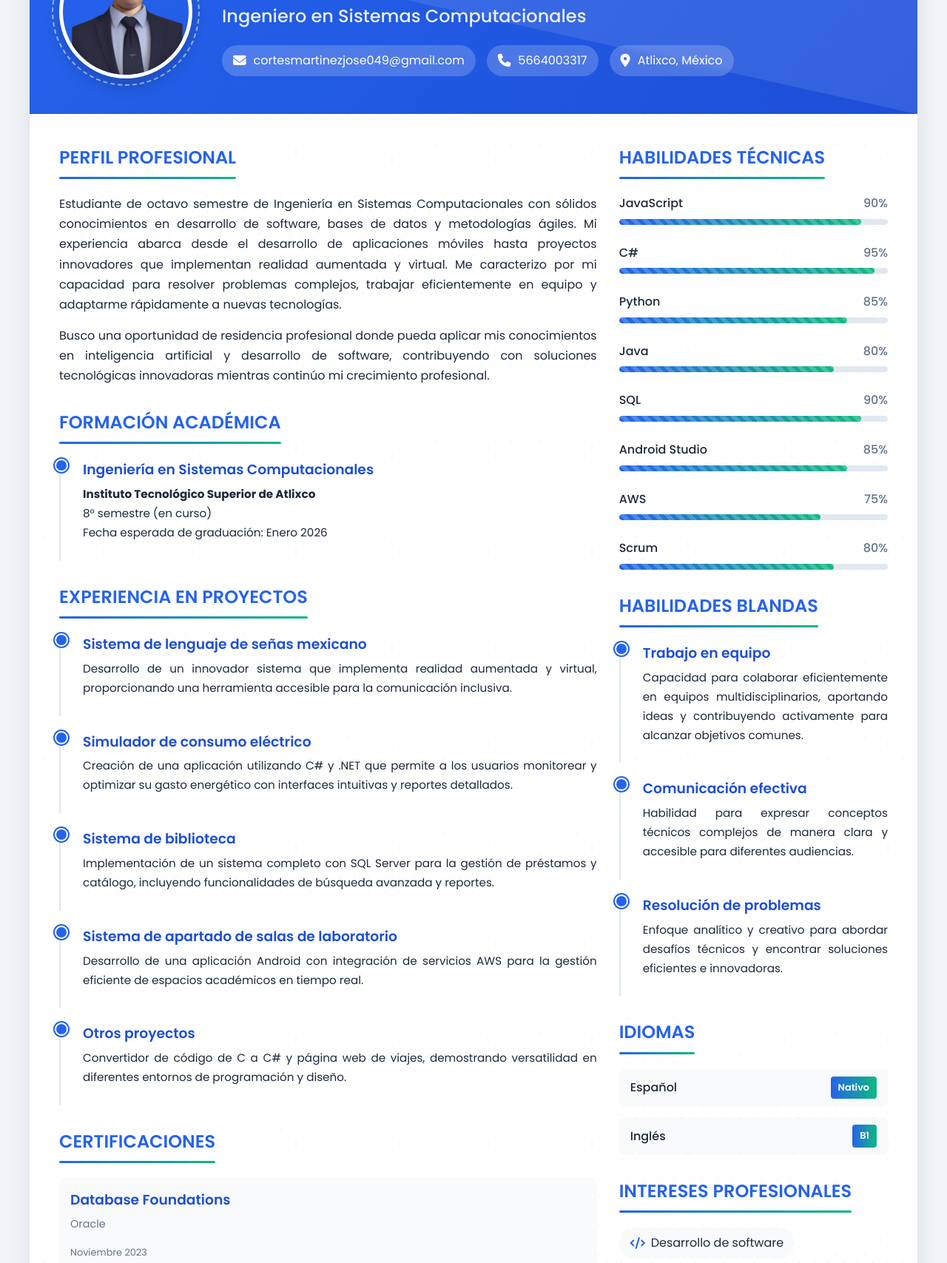
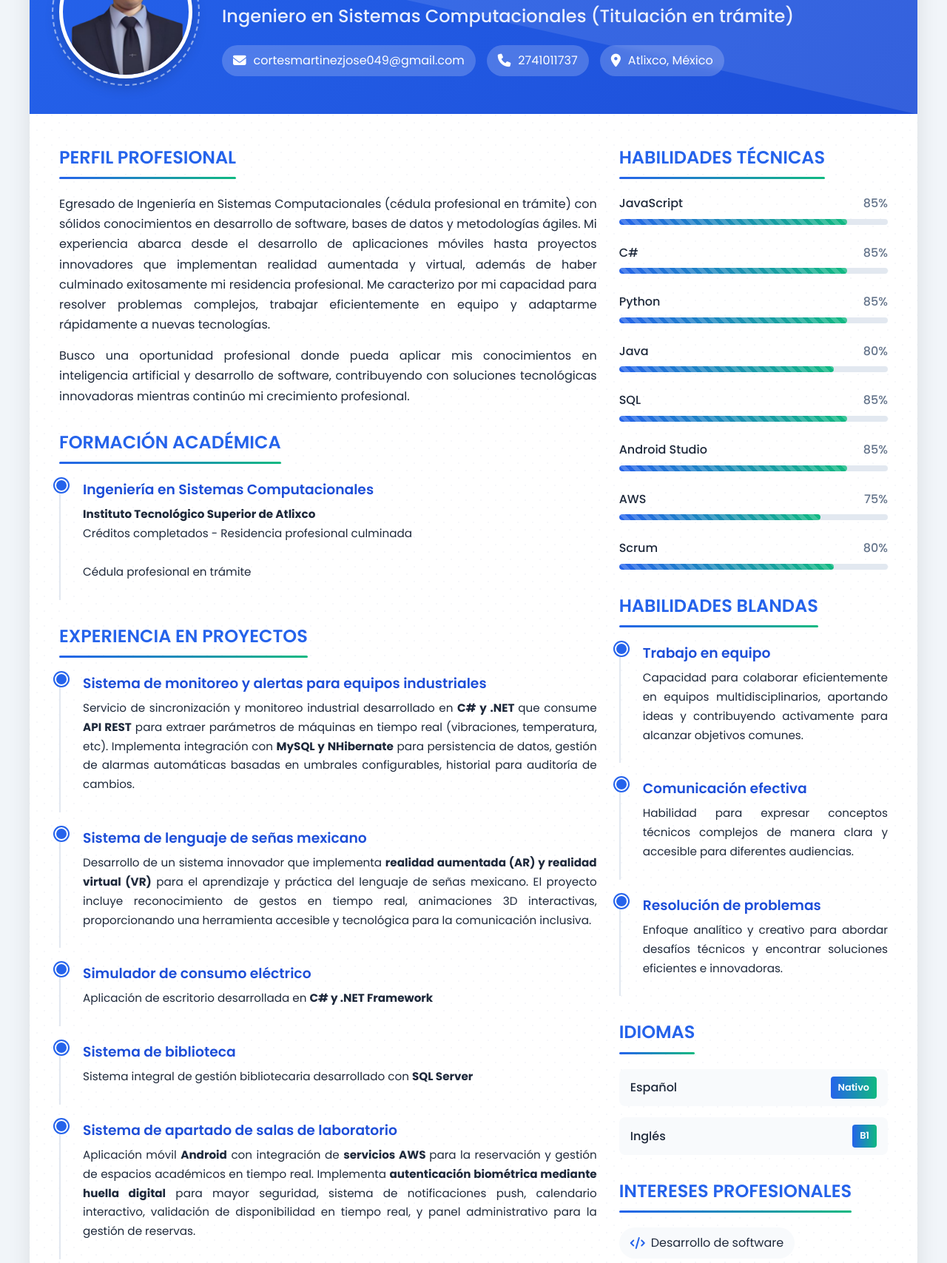
Before and after one commit to Josecm20/CV, a plain HTML site: page index.html in a window 1280 px wide. Shown: the part 154-1861 px from the top of the page at 74% size. Drawn offline with Linux system fonts and the light colour scheme.

Commit message:
Actualización del CV

```diff
--- a/index.html
+++ b/index.html
@@ -1,12 +1,13 @@
 <!DOCTYPE html>
 <html lang="es">
+
 <head>
     <meta charset="UTF-8">
     <meta name="viewport" content="width=device-width, initial-scale=1.0">
     <title>CV - José Cortés Martínez</title>
     <link rel="stylesheet" href="https://cdnjs.cloudflare.com/ajax/libs/font-awesome/6.4.0/css/all.min.css">
     <style>
-        @import url('https://fonts.googleapis.com/css2?family=Poppins:wght@300;400;500;600;700;800&display=swap' );
+        @import url('https://fonts.googleapis.com/css2?family=Poppins:wght@300;400;500;600;700;800&display=swap');
 
         :root {
             --primary: #2563eb;
@@ -107,8 +108,13 @@
         }
 
         @keyframes rotate {
-            from { transform: rotate(0deg); }
-            to { transform: rotate(360deg); }
+            from {
+                transform: rotate(0deg);
+            }
+
+            to {
+                transform: rotate(360deg);
+            }
         }
 
         .header-content {
@@ -281,23 +287,26 @@
             left: 0;
             width: 100%;
             height: 100%;
-            background: linear-gradient(
-                45deg,
+            background: linear-gradient(45deg,
                     rgba(255, 255, 255, 0.2) 25%,
                     transparent 25%,
                     transparent 50%,
                     rgba(255, 255, 255, 0.2) 50%,
                     rgba(255, 255, 255, 0.2) 75%,
                     transparent 75%,
-                transparent
-            );
+                    transparent);
             background-size: 15px 15px;
             animation: move 1s linear infinite;
         }
 
         @keyframes move {
-            0% { background-position: 0 0; }
-            100% { background-position: 15px 0; }
+            0% {
+                background-position: 0 0;
+            }
+
+            100% {
+                background-position: 15px 0;
+            }
         }
 
         .language-item {
@@ -420,19 +429,40 @@
 
         /* Animaciones */
         @keyframes fadeIn {
-            from { opacity: 0; transform: translateY(20px); }
-            to { opacity: 1; transform: translateY(0); }
+            from {
+                opacity: 0;
+                transform: translateY(20px);
+            }
+
+            to {
+                opacity: 1;
+                transform: translateY(0);
+            }
         }
 
         .section {
             animation: fadeIn 0.8s ease forwards;
         }
 
-        .section:nth-child(1) { animation-delay: 0.1s; }
-        .section:nth-child(2) { animation-delay: 0.2s; }
-        .section:nth-child(3) { animation-delay: 0.3s; }
-        .section:nth-child(4) { animation-delay: 0.4s; }
-        .section:nth-child(5) { animation-delay: 0.5s; }
+        .section:nth-child(1) {
+            animation-delay: 0.1s;
+        }
+
+        .section:nth-child(2) {
+            animation-delay: 0.2s;
+        }
+
+        .section:nth-child(3) {
+            animation-delay: 0.3s;
+        }
+
+        .section:nth-child(4) {
+            animation-delay: 0.4s;
+        }
+
+        .section:nth-child(5) {
+            animation-delay: 0.5s;
+        }
 
         /* Efectos de hover para elementos interactivos */
         .section-title:hover::after {
@@ -440,6 +470,7 @@
         }
     </style>
 </head>
+
 <body>
     <div class="container">
         <div class="background-pattern"></div>
@@ -452,7 +483,7 @@
 
             <div class="header-content">
                 <h1>JOSÉ CORTÉS MARTÍNEZ</h1>
-                <h2>Ingeniero en Sistemas Computacionales</h2>
+                <h2>Ingeniero en Sistemas Computacionales (Titulación en trámite)</h2>
 
                 <div class="contact-info">
                     <div class="contact-item">
@@ -461,7 +492,7 @@
                     </div>
                     <div class="contact-item">
                         <i class="fas fa-phone"></i>
-                        <span>5664003317</span>
+                        <span>2741011737</span>
                     </div>
                     <div class="contact-item">
                         <i class="fas fa-map-marker-alt"></i>
@@ -476,8 +507,15 @@
                 <div class="section">
                     <h2 class="section-title">PERFIL PROFESIONAL</h2>
                     <div class="section-content">
-                        <p>Estudiante de octavo semestre de Ingeniería en Sistemas Computacionales con sólidos conocimientos en desarrollo de software, bases de datos y metodologías ágiles. Mi experiencia abarca desde el desarrollo de aplicaciones móviles hasta proyectos innovadores que implementan realidad aumentada y virtual. Me caracterizo por mi capacidad para resolver problemas complejos, trabajar eficientemente en equipo y adaptarme rápidamente a nuevas tecnologías.</p>
-                        <p>Busco una oportunidad de residencia profesional donde pueda aplicar mis conocimientos en inteligencia artificial y desarrollo de software, contribuyendo con soluciones tecnológicas innovadoras mientras continúo mi crecimiento profesional.</p>
+                        <p>Egresado de Ingeniería en Sistemas Computacionales (cédula profesional en trámite) con
+                            sólidos conocimientos en desarrollo de software, bases de datos y metodologías ágiles. Mi
+                            experiencia abarca desde el desarrollo de aplicaciones móviles hasta proyectos innovadores
+                            que implementan realidad aumentada y virtual, además de haber culminado exitosamente mi
+                            residencia profesional. Me caracterizo por mi capacidad para resolver problemas complejos,
+                            trabajar eficientemente en equipo y adaptarme rápidamente a nuevas tecnologías.</p>
+                        <p>Busco una oportunidad profesional donde pueda aplicar mis conocimientos en inteligencia
+                            artificial y desarrollo de software, contribuyendo con soluciones tecnológicas innovadoras
+                            mientras continúo mi crecimiento profesional.</p>
                     </div>
                 </div>
 
@@ -488,8 +526,9 @@
                             <h3 class="experience-title">Ingeniería en Sistemas Computacionales</h3>
                             <p class="experience-description">
                                 <strong>Instituto Tecnológico Superior de Atlixco</strong><br>
-                                8° semestre (en curso)<br>
-                                Fecha esperada de graduación: Enero 2026
+                                Créditos completados - Residencia profesional culminada<br>
+                                <br>
+                                Cédula profesional en trámite
                             </p>
                         </div>
                     </div>
@@ -499,37 +538,67 @@
                     <h2 class="section-title">EXPERIENCIA EN PROYECTOS</h2>
                     <div class="section-content">
                         <div class="experience-item">
+                            <h3 class="experience-title">Sistema de monitoreo y alertas para equipos industriales</h3>
+                            <p class="experience-description">
+                                Servicio de sincronización y monitoreo industrial desarrollado en <strong>C# y .NET
+                                </strong> que consume <strong>API REST</strong> para extraer parámetros de
+                                máquinas en tiempo real (vibraciones, temperatura, etc). Implementa integración
+                                con <strong>MySQL y NHibernate</strong> para persistencia de datos, gestión de alarmas
+                                automáticas basadas en umbrales configurables, historial para auditoría de
+                                cambios.
+                            </p>
+                        </div>
+
+                        <div class="experience-item">
                             <h3 class="experience-title">Sistema de lenguaje de señas mexicano</h3>
                             <p class="experience-description">
-                                Desarrollo de un innovador sistema que implementa realidad aumentada y virtual, proporcionando una herramienta accesible para la comunicación inclusiva.
+                                Desarrollo de un sistema innovador que implementa <strong>realidad aumentada (AR) y
+                                    realidad virtual (VR)</strong> para el aprendizaje y práctica del lenguaje de señas
+                                mexicano. El proyecto incluye reconocimiento de gestos en tiempo real, animaciones 3D
+                                interactivas, proporcionando una herramienta accesible
+                                y tecnológica para la comunicación inclusiva.
                             </p>
                         </div>
 
                         <div class="experience-item">
                             <h3 class="experience-title">Simulador de consumo eléctrico</h3>
                             <p class="experience-description">
-                                Creación de una aplicación utilizando C# y .NET que permite a los usuarios monitorear y optimizar su gasto energético con interfaces intuitivas y reportes detallados.
+                                Aplicación de escritorio desarrollada en <strong>C# y .NET Framework</strong>
                             </p>
                         </div>
 
                         <div class="experience-item">
                             <h3 class="experience-title">Sistema de biblioteca</h3>
                             <p class="experience-description">
-                                Implementación de un sistema completo con SQL Server para la gestión de préstamos y catálogo, incluyendo funcionalidades de búsqueda avanzada y reportes.
+                                Sistema integral de gestión bibliotecaria desarrollado con <strong>SQL Server</strong>
                             </p>
                         </div>
 
                         <div class="experience-item">
                             <h3 class="experience-title">Sistema de apartado de salas de laboratorio</h3>
                             <p class="experience-description">
-                                Desarrollo de una aplicación Android con integración de servicios AWS para la gestión eficiente de espacios académicos en tiempo real.
+                                Aplicación móvil <strong>Android</strong> con integración de <strong>servicios AWS
+                                </strong> para la reservación y gestión de espacios
+                                académicos en tiempo real. Implementa <strong>autenticación biométrica mediante huella
+                                    digital</strong> para mayor seguridad, sistema de notificaciones push, calendario
+                                interactivo, validación de disponibilidad en tiempo real, y panel administrativo para la
+                                gestión de reservas.
                             </p>
                         </div>
 
                         <div class="experience-item">
-                            <h3 class="experience-title">Otros proyectos</h3>
+                            <h3 class="experience-title">Convertidor de código C a C#</h3>
                             <p class="experience-description">
-                                Convertidor de código de C a C# y página web de viajes, demostrando versatilidad en diferentes entornos de programación y diseño.
+                                Herramienta de transpilación desarrollada en <strong>Python</strong> que analiza
+                                sintaxis de código C y genera el equivalente en C#, implementando análisis léxico y
+                                sintáctico mediante expresiones regulares y árboles.
+                            </p>
+                        </div>
+
+                        <div class="experience-item">
+                            <h3 class="experience-title">Página web de viajes</h3>
+                            <p class="experience-description">
+                                Sitio web responsive desarrollado con <strong>HTML, CSS y JavaScript</strong>,
                             </p>
                         </div>
                     </div>
@@ -571,20 +640,20 @@
                         <div class="skill-container">
                             <div class="skill-header">
                                 <span class="skill-name">JavaScript</span>
-                                <span class="skill-percentage">90%</span>
+                                <span class="skill-percentage">85%</span>
                             </div>
                             <div class="skill-bar">
-                                <div class="skill-progress" style="width: 90%;"></div>
+                                <div class="skill-progress" style="width: 85%;"></div>
                             </div>
                         </div>
 
                         <div class="skill-container">
                             <div class="skill-header">
                                 <span class="skill-name">C#</span>
-                                <span class="skill-percentage">95%</span>
+                                <span class="skill-percentage">85%</span>
                             </div>
                             <div class="skill-bar">
-                                <div class="skill-progress" style="width: 95%;"></div>
+                                <div class="skill-progress" style="width: 85%;"></div>
                             </div>
                         </div>
 
@@ -611,10 +680,10 @@
                         <div class="skill-container">
                             <div class="skill-header">
                                 <span class="skill-name">SQL</span>
-                                <span class="skill-percentage">90%</span>
+                                <span class="skill-percentage">85%</span>
                             </div>
                             <div class="skill-bar">
-                                <div class="skill-progress" style="width: 90%;"></div>
+                                <div class="skill-progress" style="width: 85%;"></div>
                             </div>
                         </div>
 
@@ -656,21 +725,24 @@
                         <div class="experience-item">
                             <h3 class="experience-title">Trabajo en equipo</h3>
                             <p class="experience-description">
-                                Capacidad para colaborar eficientemente en equipos multidisciplinarios, aportando ideas y contribuyendo activamente para alcanzar objetivos comunes.
+                                Capacidad para colaborar eficientemente en equipos multidisciplinarios, aportando ideas
+                                y contribuyendo activamente para alcanzar objetivos comunes.
                             </p>
                         </div>
 
                         <div class="experience-item">
                             <h3 class="experience-title">Comunicación efectiva</h3>
                             <p class="experience-description">
-                                Habilidad para expresar conceptos técnicos complejos de manera clara y accesible para diferentes audiencias.
+                                Habilidad para expresar conceptos técnicos complejos de manera clara y accesible para
+                                diferentes audiencias.
                             </p>
                         </div>
 
                         <div class="experience-item">
                             <h3 class="experience-title">Resolución de problemas</h3>
                             <p class="experience-description">
-                                Enfoque analítico y creativo para abordar desafíos técnicos y encontrar soluciones eficientes e innovadoras.
+                                Enfoque analítico y creativo para abordar desafíos técnicos y encontrar soluciones
+                                eficientes e innovadoras.
                             </p>
                         </div>
                     </div>
@@ -717,7 +789,11 @@
                 <div class="section">
                     <h2 class="section-title">OBJETIVOS PROFESIONALES</h2>
                     <div class="section-content">
-                        <p>Mi objetivo a corto plazo es especializarme en el campo de la inteligencia artificial, enfocándome en el desarrollo y aplicación de modelos de aprendizaje automático y procesamiento del lenguaje natural. Aspiro a contribuir en proyectos que impulsen soluciones inteligentes y eficientes, alineadas con las necesidades actuales del mercado y la sociedad.</p>
+                        <p>Mi objetivo a corto plazo es especializarme en el campo de la inteligencia artificial,
+                            enfocándome en el desarrollo y aplicación de modelos de aprendizaje automático y
+                            procesamiento del lenguaje natural. Aspiro a contribuir en proyectos que impulsen soluciones
+                            inteligentes y eficientes, alineadas con las necesidades actuales del mercado y la sociedad.
+                        </p>
                     </div>
                 </div>
             </div>
@@ -726,7 +802,7 @@
 
     <script>
         // Animación para las barras de progreso de habilidades
-        document.addEventListener('DOMContentLoaded', function() {
+        document.addEventListener('DOMContentLoaded', function () {
             const skillBars = document.querySelectorAll('.skill-progress');
 
             // Inicialmente ocultar las barras
@@ -742,4 +818,5 @@
         });
     </script>
 </body>
+
 </html>
```
Lines whose indentation alone changed are shown as unchanged.
